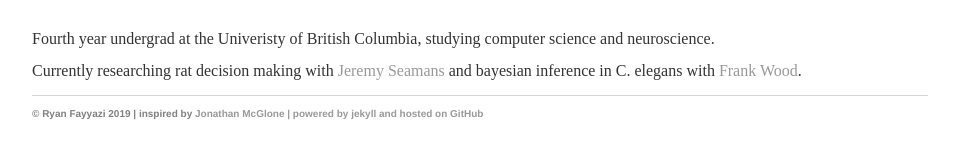
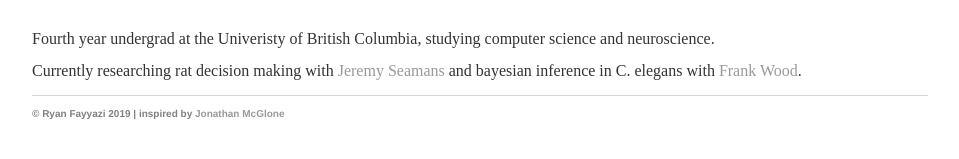
Before and after one commit to rfayyazi/rfayyazi.github.io, a Jekyll site: the page built from index.html, in a window 1280 px wide. Shown: the part 166-325 px from the top of the page, without its empty margins (160-1119 px from the left). Built offline with Jekyll 4.4.1, drawn with Linux system fonts in a browser that asks for light colours.

Commit message:
Update default.html

```diff
--- a/_layouts/default.html
+++ b/_layouts/default.html
@@ -23,8 +23,7 @@
 	    		<ul>
 <!-- 	        		<li><a href="mailto:rfayyazi@gmail.com">email</a></li> -->
 				<p style="color:grey;font-size:10px;">&copy Ryan Fayyazi 2019 |
-					inspired by <a href="http://jmcglone.com/">Jonathan McGlone |
-					powered by jekyll and hosted on GitHub </a></p>
+					inspired by <a href="http://jmcglone.com/">Jonathan McGlone</a></p>
 			</ul>
 			</footer>
 		</body>
```
